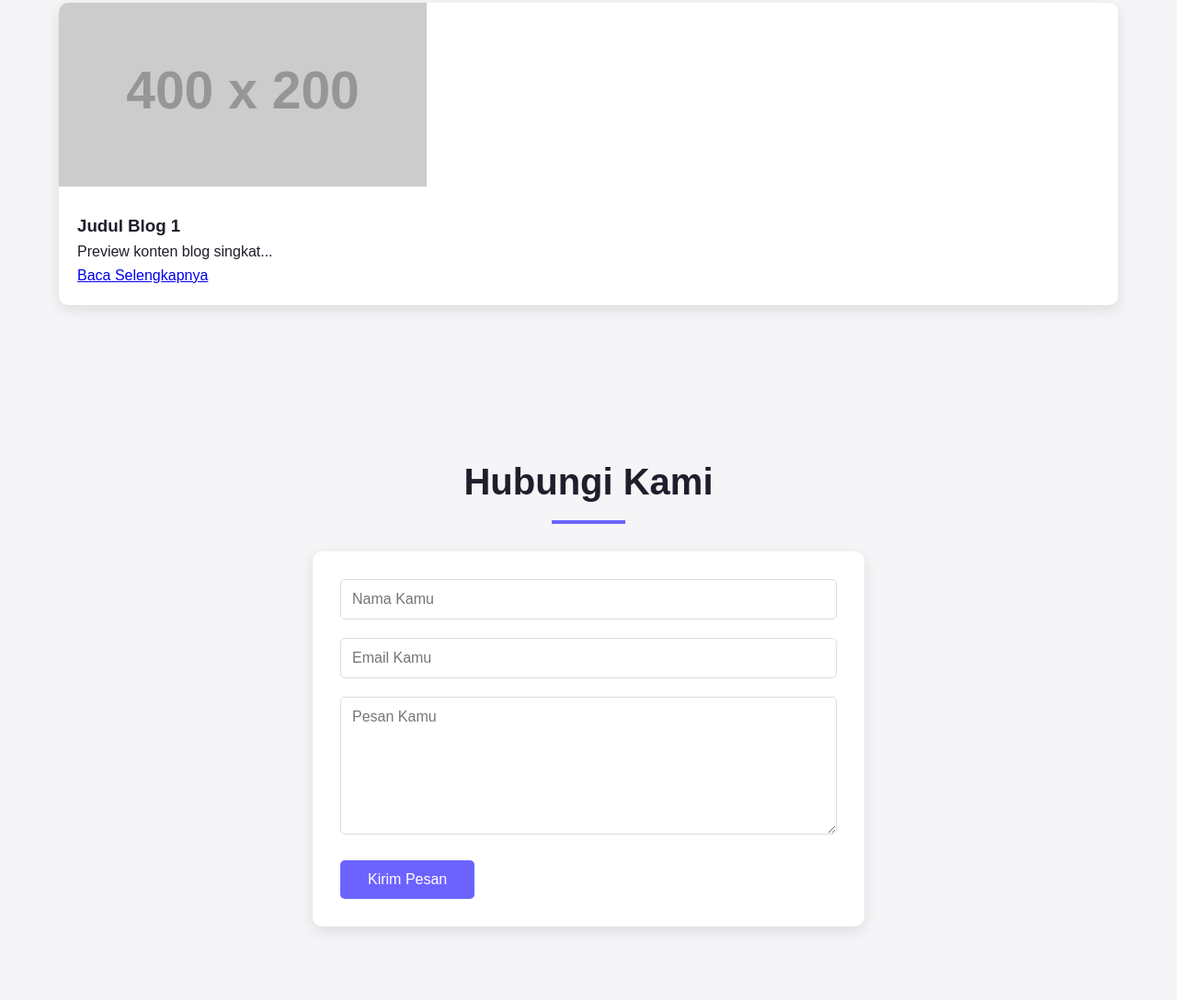
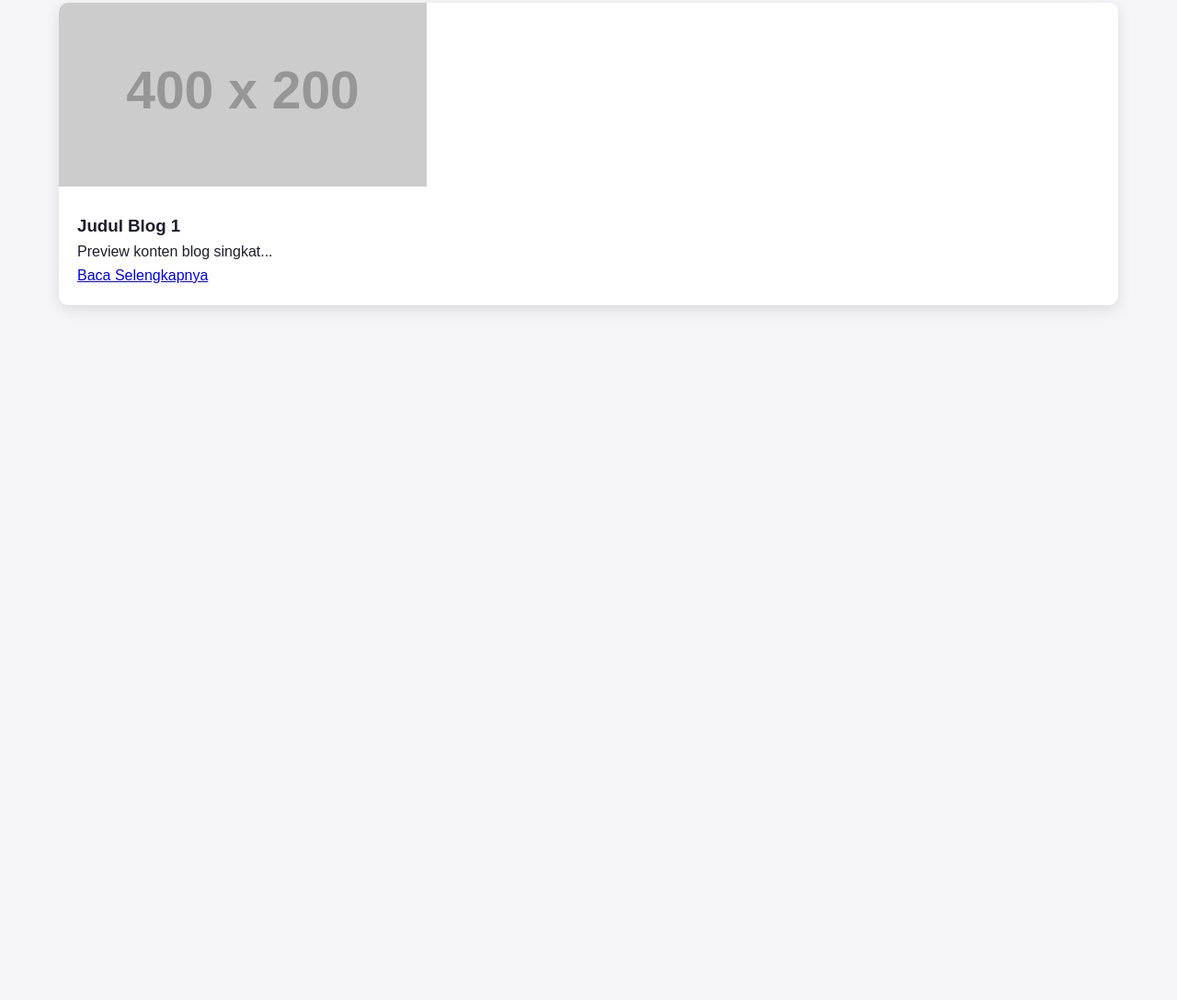
Before and after one commit to growingagency/agencyctjc, a plain HTML site: page index.html in a window 1280 px wide. Shown: the part 2039-3127 px from the top of the page at 92% size. After the commit the page ends 2451 px from the top, so only its background shows below. Drawn offline with Linux system fonts and the light colour scheme; placeholder pictures from the web are drawn by us.

Commit message:
Update index.html

```diff
--- a/index.html
+++ b/index.html
@@ -299,21 +299,6 @@
   </section>
 
   <!-- Contact -->
-  <section id="contact">
-    <h2>Hubungi Kami</h2>
-    <form class="contact-form" id="contactForm">
-      <div class="form-group">
-        <input type="text" placeholder="Nama Kamu" required>
-      </div>
-      <div class="form-group">
-        <input type="email" placeholder="Email Kamu" required>
-      </div>
-      <div class="form-group">
-        <textarea placeholder="Pesan Kamu" required></textarea>
-      </div>
-      <button type="submit">Kirim Pesan</button>
-    </form>
-  </section>
 
   <script>
     // Dark Mode Toggle
```
